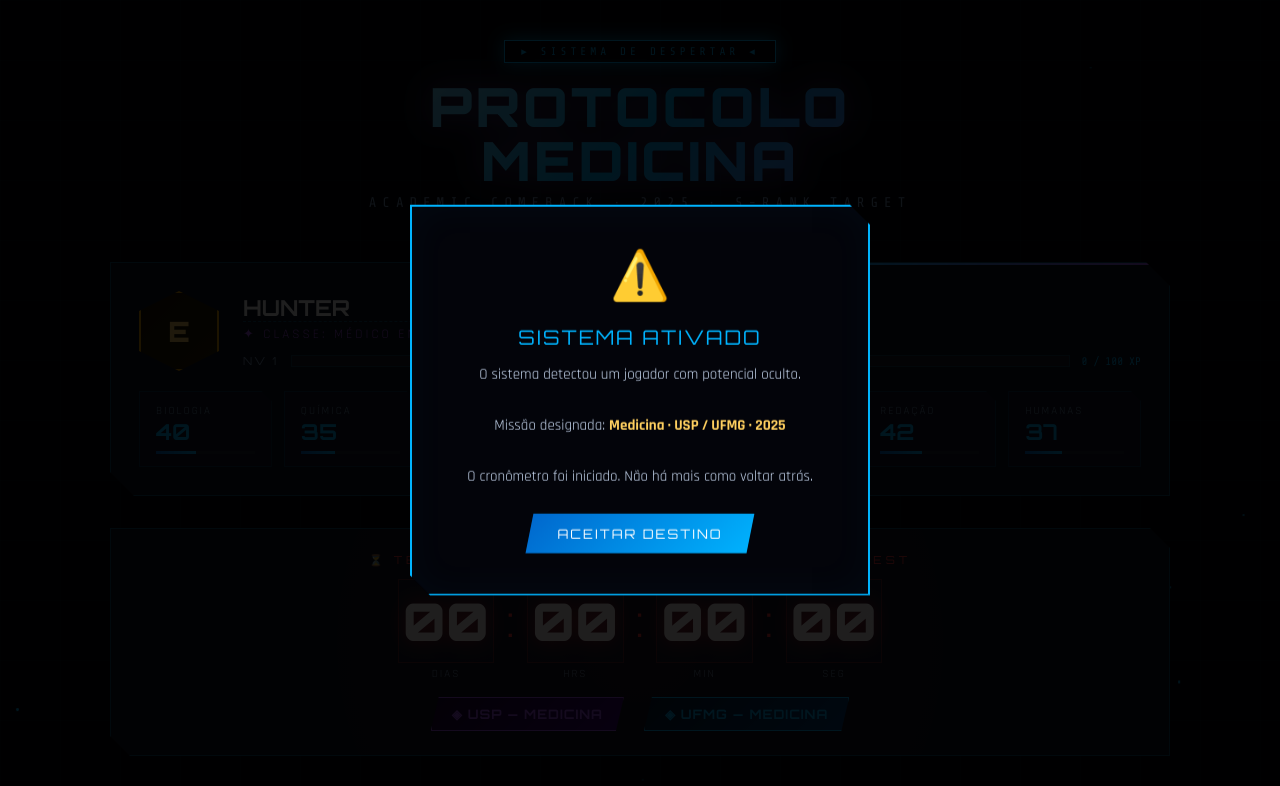
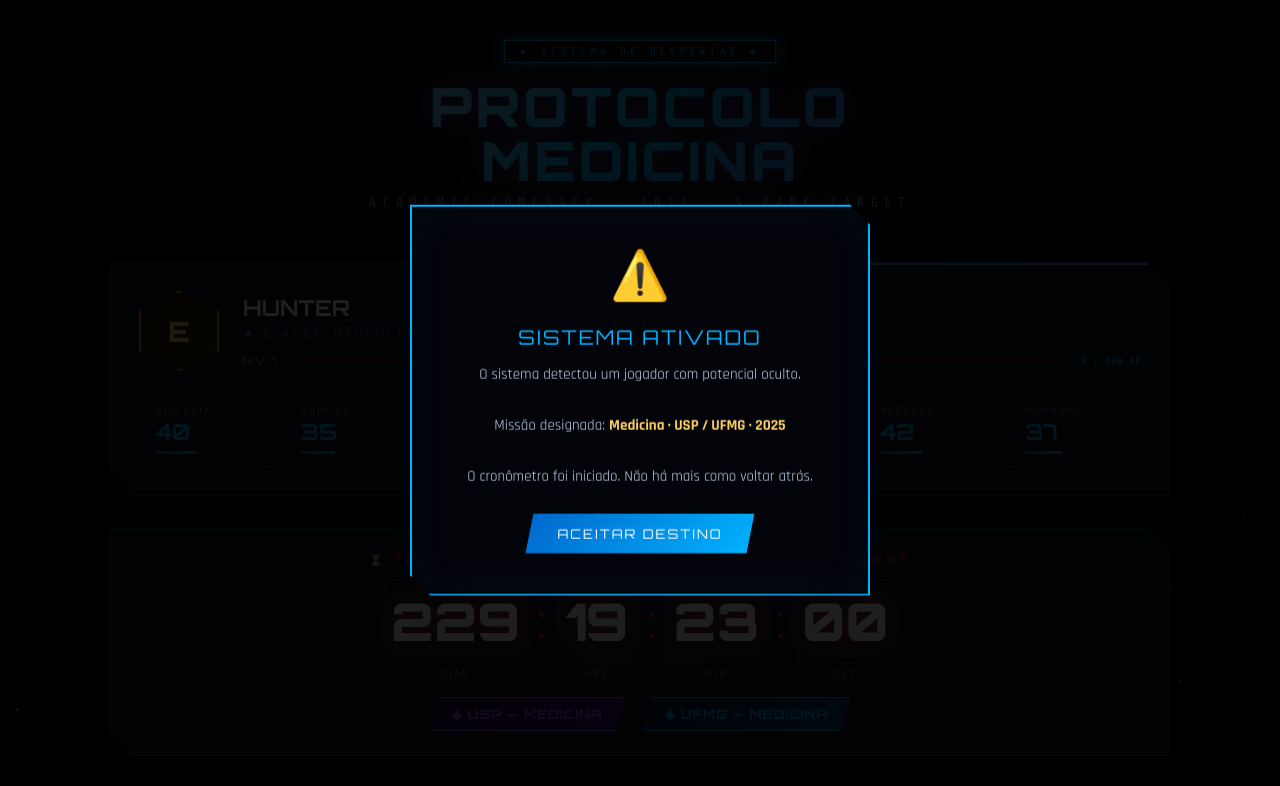
Before and after one commit to MdNeuroRam/BlankSheet, a plain HTML site: page index.html in a window 1280 px wide. Shown: the top 786 px of the page. Drawn offline with nearby package versions, Linux system fonts and the light colour scheme.

Commit message:
Update index.html

```diff
--- a/index.html
+++ b/index.html
@@ -808,7 +808,7 @@
 // ════════════════════════════════════════════════
 // 9. COUNTDOWN
 // ════════════════════════════════════════════════
-var TARGET = new Date('2025-11-05T08:00:00');
+var TARGET = new Date('2026-11-01T13:00:00');
 function tick(){
   var diff = TARGET - new Date();
   if(diff <= 0){ ['d','h','m','s'].forEach(function(k){document.getElementById('cd-'+k).textContent='00';}); return; }
```
